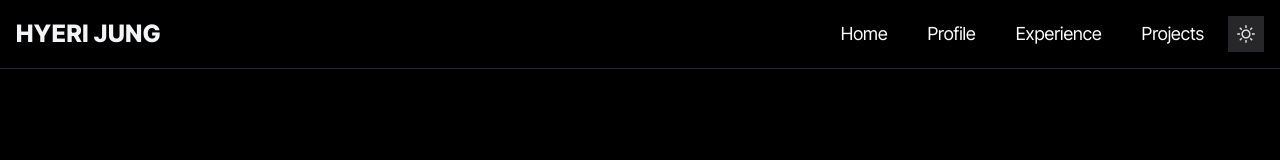
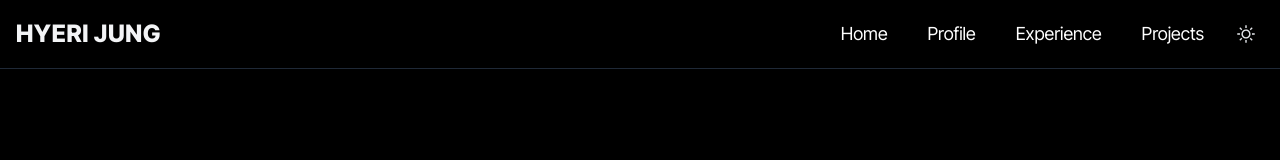
Before and after one commit to hyeri0903/hyeri0903.github.io, a Next.js app: page / in a window 1280 px wide. Shown: the top 160 px of the page. Built offline with nearby package versions, Linux system fonts and the light colour scheme.

Commit message:
darmode 버튼 bg colour 수정

```diff
--- a/components/ThemeSwitch.tsx
+++ b/components/ThemeSwitch.tsx
@@ -18,7 +18,7 @@ const ThemeSwitch = () => {
   return (
     <button
       onClick={() => setTheme(theme === "dark" || resolvedTheme === "dark" ? "light" : "dark")}
-      className="p-2 text-gray-800 dark:text-gray-200 bg-transparent dark:bg-zinc-800"
+      className="p-2 text-gray-800 dark:text-gray-200 bg-transparent dark:bg-black"
       aria-label="Toggle Dark Mode"
     >
       {theme === "dark" || resolvedTheme === "dark" ? <AiOutlineSun size={20} /> : <AiOutlineMoon size={20} />}
```
